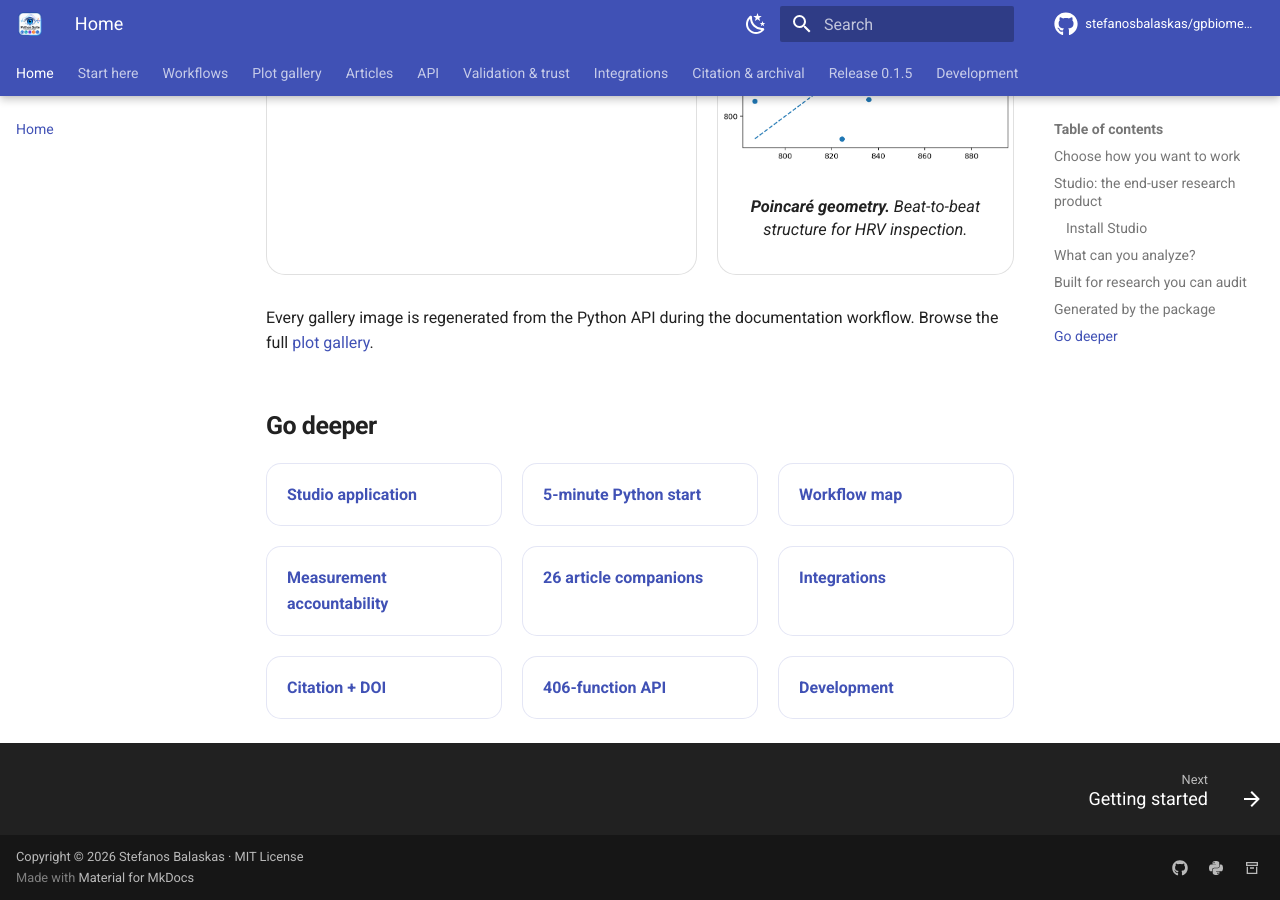
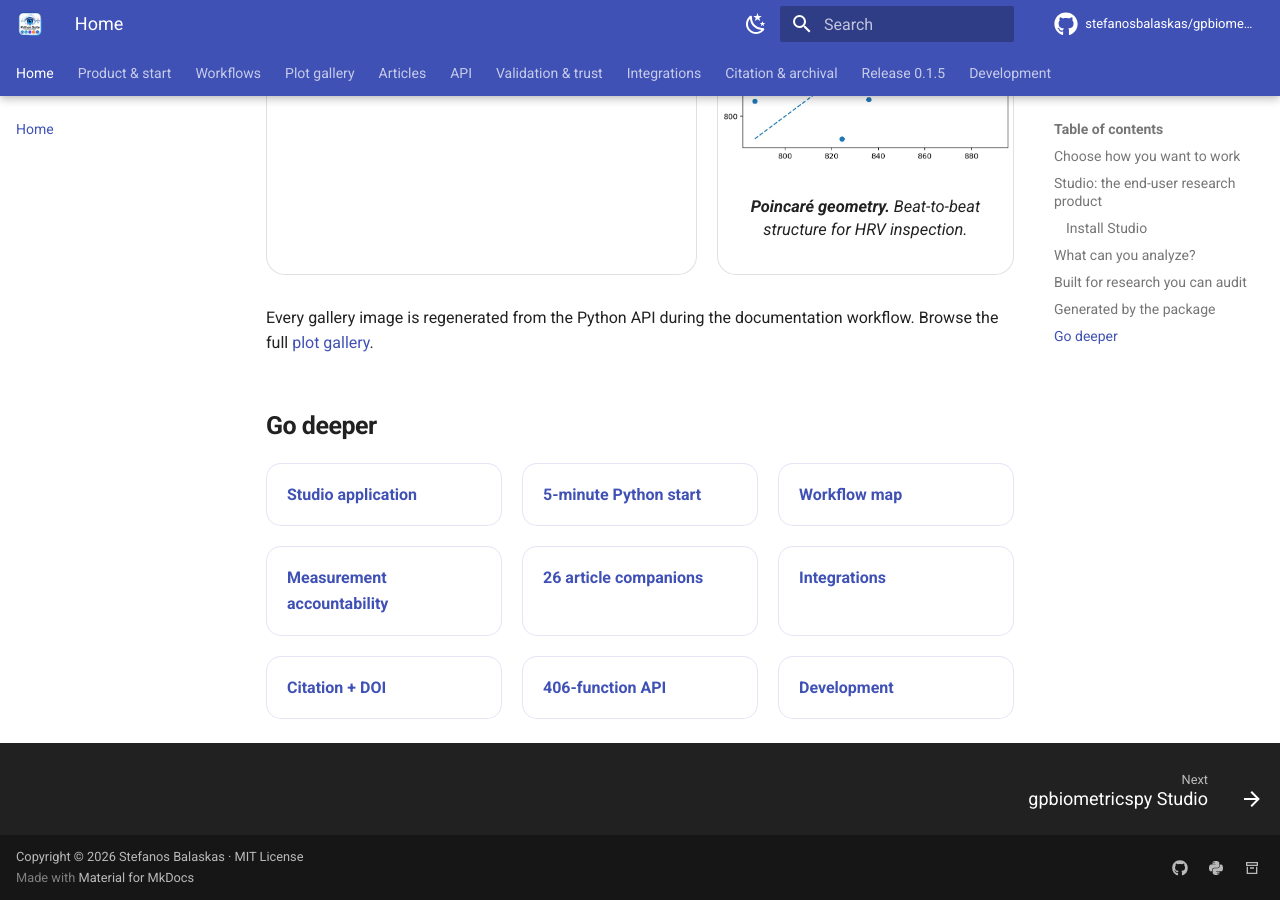
Before and after one commit to stefanosbalaskas/gpbiometricspy, an MkDocs documentation site: the page built from docs/index.md, in a window 1280 px wide and 900 px high, scrolled down 4546 px. Built offline with MkDocs 1.6.1 and Material for MkDocs 9.7.7, drawn with Linux system fonts in a browser that asks for light colours; comment, search, counter and statistics services are not loaded.

Commit message:
docs: surface Studio product roadmap in site navigation

```diff
--- a/mkdocs.yml
+++ b/mkdocs.yml
@@ -1,5 +1,5 @@
 site_name: gpbiometricspy
-site_description: Scientific Python workflows for Gazepoint EDA/SCR, PPG/HRV, pupil, gaze, AOI and multimodal research.
+site_description: Scientific Python workflows and gpbiometricspy Studio for Gazepoint EDA/SCR, PPG/HRV, pupil, gaze, AOI and multimodal research.
 site_url: https://stefanosbalaskas.github.io/gpbiometricspy/
 site_author: Stefanos Balaskas
 repo_url: https://github.com/stefanosbalaskas/gpbiometricspy
@@ -63,9 +63,10 @@
 
 nav:
   - Home: index.md
-  - Start here:
-      - Getting started: getting-started.md
+  - Product & start:
       - gpbiometricspy Studio: studio.md
+      - Studio 0.1.6 roadmap: studio-product-roadmap.md
+      - Getting started with Python: getting-started.md
       - Workflow map: workflows.md
       - Synthetic demo: demo.md
   - Workflows:
```
